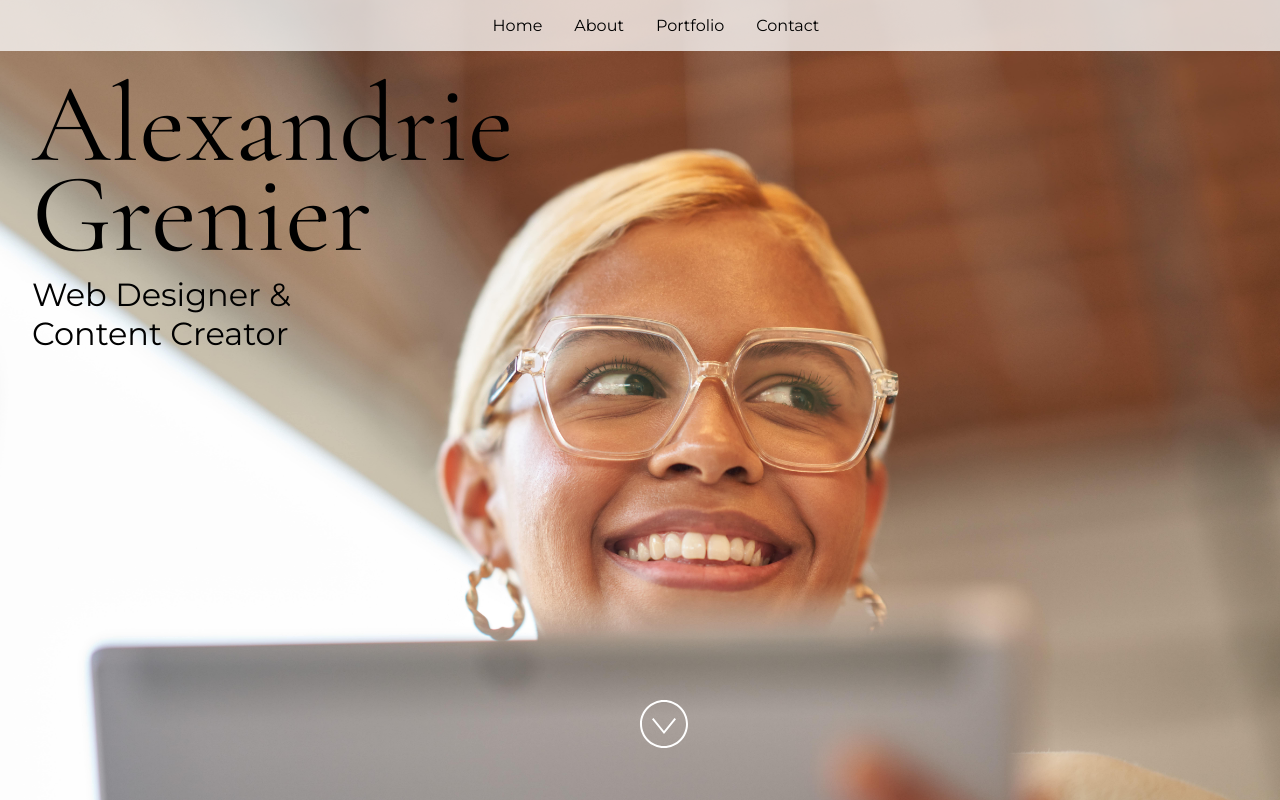
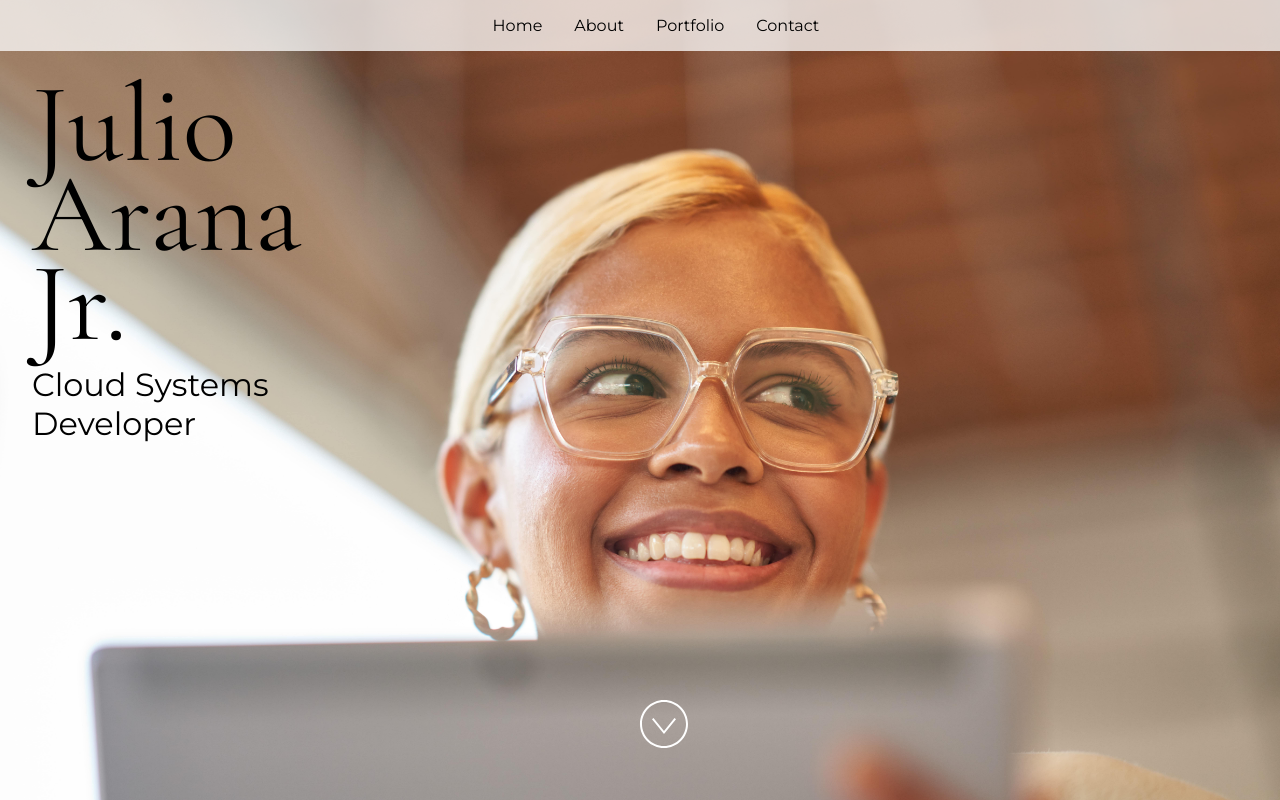
Before and after one commit to julioaranajr/my-codespaces-project-template-js, a React (Vite) app: page / in a window 1280 px wide. Built offline with nearby package versions, Linux system fonts and the light colour scheme.

Commit message:
update about me

```diff
--- a/src/App.jsx
+++ b/src/App.jsx
@@ -24,15 +24,15 @@ import "./styles.css";
  * If you don't have one of the social sites listed, leave it as an empty string.
  */
 const siteProps = {
-  name: "Alexandrie Grenier",
-  title: "Web Designer & Content Creator",
-  email: "alex@example.com",
-  gitHub: "microsoft",
-  instagram: "microsoft",
-  linkedIn: "satyanadella",
-  medium: "",
-  twitter: "microsoft",
-  youTube: "Code",
+  name: "Julio Arana Jr.",
+  title: "Cloud Systems Developer",
+  email: "contact@julioaranajr.com",
+  gitHub: "julioaranajr",
+  instagram: "julioaranajr",
+  linkedIn: "julioarana",
+  medium: "julio-arana-jr",
+  twitter: "julioaranajr",
+  youTube: "@julioaranajr",
 };
 
 const primaryColor = "#4E567E";
```
